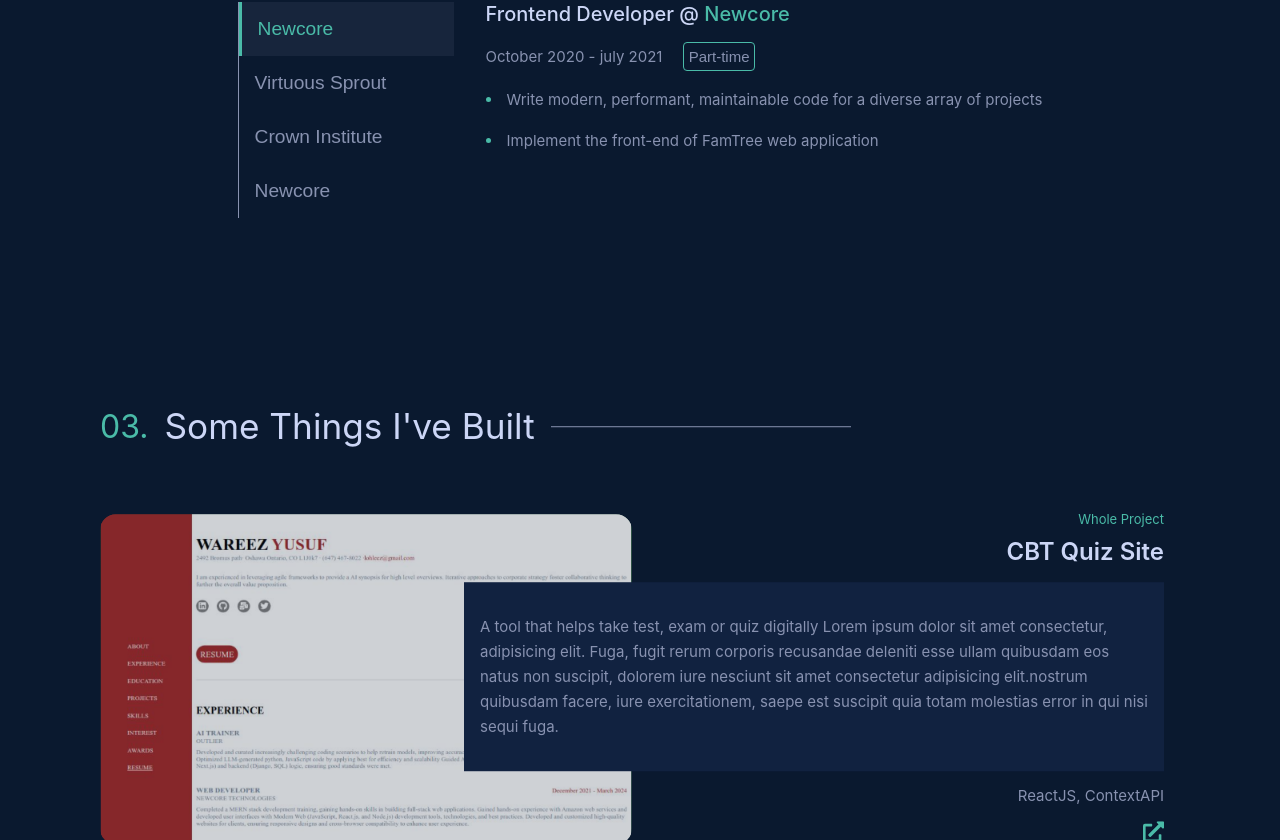
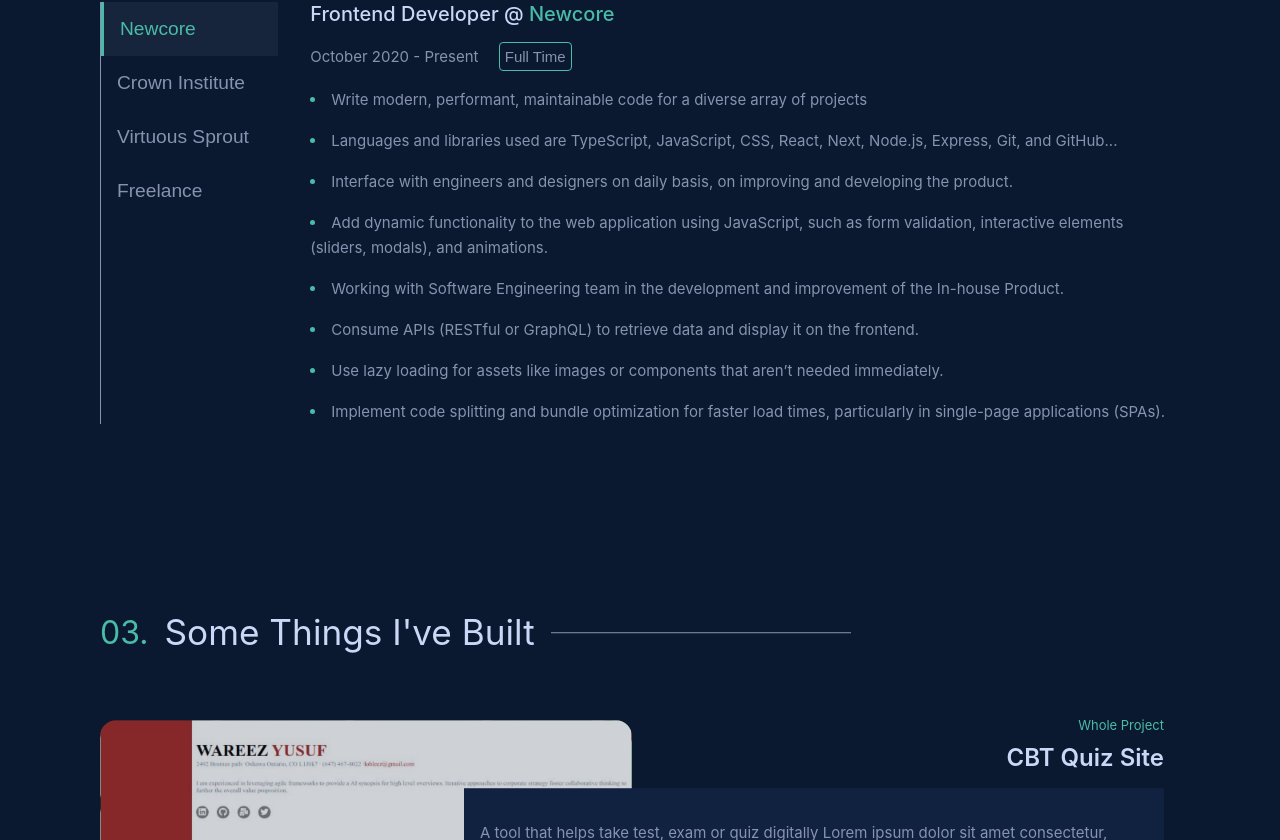
Before and after one commit to newton-js/idreezPortfolio, a React (Vite) app: page / in a window 1280 px wide. Shown: the part 1680-2520 px from the top of the page. Built offline with nearby package versions, Linux system fonts and the light colour scheme.

Commit message:
experience update

```diff
--- a/src/components/Nav.jsx
+++ b/src/components/Nav.jsx
@@ -19,6 +19,7 @@ function Nav() {
       <ul
         className="main-nav-list"
         onClick={(e) => {
+          console.log(e.target)
           const id = e.target.getAttribute("href");
           console.log(id)
           if (id.startsWith("#")) {
--- a/src/pages/Experience.jsx
+++ b/src/pages/Experience.jsx
@@ -1,7 +1,7 @@
 import { useInView } from "react-intersection-observer";
-import TabbedComponent from "../components/TabbedComponent"
-import Title from "../components/Title"
-import "./experience.scss"
+import TabbedComponent from "../components/TabbedComponent";
+import Title from "../components/Title";
+import "./experience.scss";
 
 const contents = [
   {
@@ -9,15 +9,38 @@ const contents = [
     firm: "Newcore",
     firmLink: "https://newcoretechnologies.com/",
     dateFrom: "October 2020",
-    dateTo: "july 2021",
+    dateTo: "Present",
+    workMode: "Full Time",
+    duties: [
+      "Write modern, performant, maintainable code for a diverse array of projects",
+      "Languages and libraries used are TypeScript, JavaScript, CSS, React, Next, Node.js, Express, Git, and GitHub...",
+      "Interface with engineers and designers on daily basis, on improving and developing the product.",
+      "Add dynamic functionality to the web application using JavaScript, such as form validation, interactive elements (sliders, modals), and animations.",
+      "Working with Software Engineering team in the development and improvement of the In-house Product.",
+      "Consume APIs (RESTful or GraphQL) to retrieve data and display it on the frontend.",
+      "Use lazy loading for assets like images or components that aren’t needed immediately.",
+      "Implement code splitting and bundle optimization for faster load times, particularly in single-page applications (SPAs).",
+    ],
+  },
+  {
+    post: "Backend",
+    firm: "Crown Institute",
+    firmLink: "https://citedu.org/",
+    dateFrom: "October 2021",
+    dateTo: "july 2023",
     workMode: "Part-time",
     duties: [
       "Write modern, performant, maintainable code for a diverse array of projects",
-      "Implement the front-end of FamTree web application",
+      "Design and develop RESTful or GraphQL APIs to enable communication between the frontend and backend.",
+      "Create endpoints that handle various client requests, such as GET, POST, PUT, DELETE.",
+      "Design, implement, and maintain databases (e.g., SQL, NoSQL).",
+      "Write complex queries to fetch, insert, update, and delete data efficiently.",
+      "Optimize queries and database schema for performance.",
+      "Set up and manage database replication, sharding, and backups.",
     ],
   },
   {
-    post: "Frontend",
+    post: "FrontEnd",
     firm: "Virtuous Sprout",
     firmLink: "https://virtuousSprout.org/",
     dateFrom: "October 2021",
@@ -25,46 +48,36 @@ const contents = [
     workMode: "Part-time",
     duties: [
       "Write modern, performant, maintainable code for a diverse array of projects",
-      "Implement the front-end of Admin web application",
-      "Implement Student result portal",
+      "fixed some bugs",
+      "Implemented some tailwind css", "Document the usage of components and how other developers can contribute or use them effectively."
     ],
   },
   {
-    post: "Backend",
-    firm: "Crown Institute",
-    firmLink: "https://virtuousSprout.org/",
-    dateFrom: "October 2021",
-    dateTo: "july 2023",
+    post: "FrontEnd",
+    firm: "Freelance",
+    firmLink: "https://",
+    dateFrom: "October 2023",
+    dateTo: "Present",
     workMode: "Part-time",
     duties: [
       "Write modern, performant, maintainable code for a diverse array of projects",
-      "Implement the front-end of Admin web application",
-      "Implement Student result portal",
-    ],
-  },
-  {
-    post: "full stack",
-    firm: "Newcore",
-    firmLink: "https://virtuousSprout.org/",
-    dateFrom: "October 2021",
-    dateTo: "july 2023",
-    workMode: "Part-time",
-    duties: [
-      "Write modern, performant, maintainable code for a diverse array of projects",
-      "Implement the front-end of Admin web application",
-      "Implement Student result portal",
+      "Implement the front-end of Admin web application", "Keep libraries and frameworks up to date to ensure the application uses the latest features and security patches", "Handle dependency management using tools like npm or yarn.", "Integrate and work with content management systems (CMS) such as WordPress, Strapi, or Contentful to dynamically manage content on the site.","Work closely with backend developers to ensure proper integration with backend services, such as APIs, authentication systems, and databases."
     ],
   },
 ];
 
 function Experience() {
-  const [ref, inView] = useInView()
-    return (
-        <div ref={ref} id="experience" className={`experience ${inView ?  'glow-up' : ''}`}>
-            <Title number={"02"}>Where I've Worked</Title>
-            <TabbedComponent contents={contents}/>
-        </div>
-    )
+  const [ref, inView] = useInView();
+  return (
+    <div
+      ref={ref}
+      id="experience"
+      className={`experience ${inView ? "glow-up" : ""}`}
+    >
+      <Title number={"02"}>Where I've Worked</Title>
+      <TabbedComponent contents={contents} />
+    </div>
+  );
 }
 
-export default Experience
+export default Experience;
--- a/src/pages/Projects.jsx
+++ b/src/pages/Projects.jsx
@@ -40,45 +40,45 @@ const projectContents = [
 const moreProjects = [
     {
         title: "Toshnet",
-        gitLink: "https://github.com/newton-js",
+        gitLink: "https://github.com/newton-js/toshnet",
         link: "https://toshnetfarms.org",
         detail: " A restful API built to provide important information about the countries in the world, with various endpoints. Uses NodeJS (Express) and MongoDB as the database",
-        tools: ["NodeJS", "Express", "MongoDB" ]
+        tools: ["HTML", "CSS", "JavaScrpit" ]
     },
     {
-        title: "Toshnet",
-        gitLink: "https://github.com/newton-js",
-        link: "https://toshnetfarms.org",
+        title: "PaySplit",
+        gitLink: "https://github.com/newton-js/Payment-Splitting-Computation",
+        link: "https://github.com/newton-js/Payment-Splitting-Computation",
         detail: " A restful API built to provide important information about the countries in the world, with various endpoints. Uses NodeJS (Express) and MongoDB as the database, and it will be used as a reference and it is a very flexible project ",
-        tools: ["NodeJS", "Express", "MongoDB" ]
+        tools: ["TypeScript", "NodeJs", "MongoDB" ]
     },
     {
-        title: "Toshnet",
-        gitLink: "https://github.com/newton-js",
-        link: "https://toshnetfarms.org",
+        title: "WorldWise",
+        gitLink: "https://github.com/newton-js/worldwise",
+        link: "https://github.com/newton-js/worldwise",
         detail: " A restful API built to provide important information about the countries in the world, with various endpoints. Uses NodeJS (Express) and MongoDB as the database",
-        tools: ["NodeJS", "Express", "MongoDB" ]
+        tools: ["ReactJs", "ContextAPI", "lodash" ]
     },
     {
-        title: "Toshnet",
-        gitLink: "https://github.com/newton-js",
-        link: "https://toshnetfarms.org",
+        title: "NewcoreBusiness",
+        gitLink: "https://github.com/newcoreBiz",
+        link: "https://newcorebusiness.vercel.app/",
         detail: " A restful API built to provide important information about the countries in the world, with various endpoints. Uses NodeJS (Express) and MongoDB as the database",
-        tools: ["NodeJS", "Express", "MongoDB" ]
+        tools: ["HTML", "CSS", "Javascript" ]
     },
     {
-        title: "Toshnet",
-        gitLink: "https://github.com/newton-js",
-        link: "https://toshnetfarms.org",
+        title: "Country App",
+        gitLink: "https://github.com/my-country-app",
+        link: "https://earthcountries.netlify.app",
         detail: " A restful API built to provide important information about the countries in the world, with various endpoints. Uses NodeJS (Express) and MongoDB as the database, and it will be used as a reference ",
-        tools: ["NodeJS", "Express", "MongoDB" ]
+        tools: ["ReactJs", "Javascript", "RestAPI" ]
     },
     {
-        title: "Toshnet",
+        title: "Forkify",
         gitLink: "https://github.com/newton-js",
-        link: "https://toshnetfarms.org",
+        link: "https://newton-forkify.netlify.app",
         detail: " A restful API built to provide important information about the countries in the world, with various endpoints. Uses NodeJS (Express) and MongoDB as the database",
-        tools: ["NodeJS", "Express", "MongoDB" ]
+        tools: ["Javascript", "CSS", "Javascript" ]
     },
 ]
 
--- a/src/pages/about.scss
+++ b/src/pages/about.scss
@@ -35,7 +35,7 @@ $text-line-height: 30px;
       rgba(0, 128, 0, 0.3),
       transparent 90%
     ),
-    url("../assets/project-image.png");
+    url("../assets/myPics.jpeg");
   background-size: cover;
   background-repeat: no-repeat;
   border-radius: 1rem;
@@ -61,7 +61,7 @@ $text-line-height: 30px;
 }
 
 .right:hover .image {
-  background: url("../assets/project-image.png");
+  background: url("../assets/myPics.jpeg");
   background-size: cover;
 }
 
```
Also changed, not shown: src/assets/myPics.jpeg (added).
